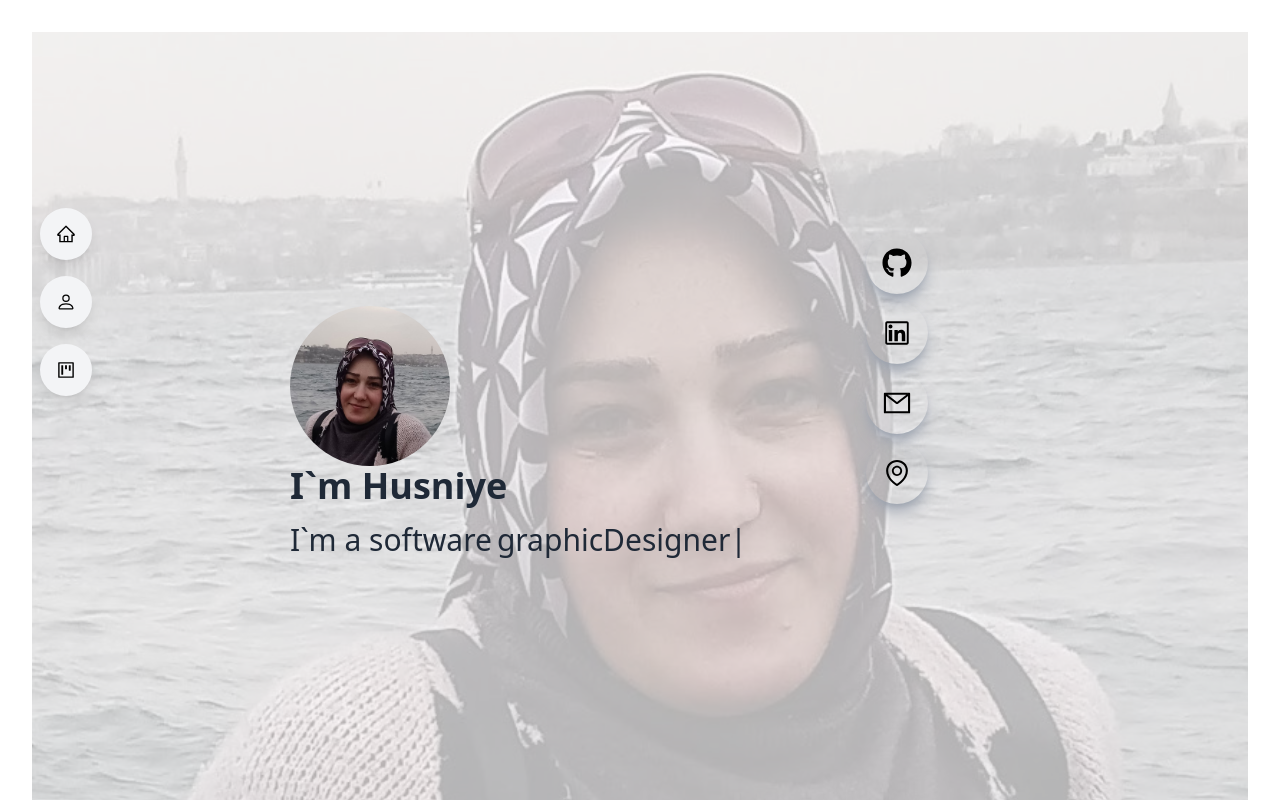
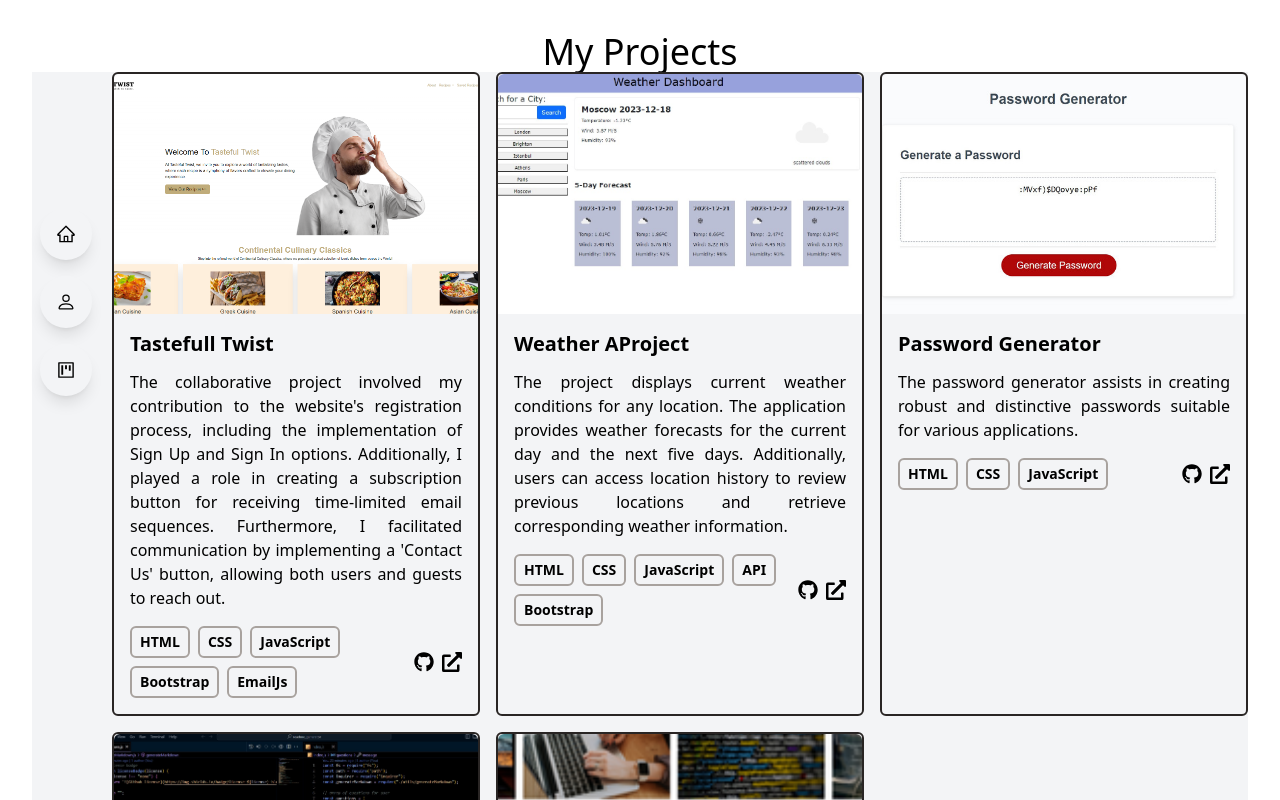
Before and after one commit to tigerkaplan/HusniyeErparunWebPortfolio, a React (Vite) app: page / in a window 1280 px wide. Shown: the top 800 px of the page. Built offline with nearby package versions, Linux system fonts and the light colour scheme.

Commit message:
modified

```diff
--- a/src/App.jsx
+++ b/src/App.jsx
@@ -11,7 +11,7 @@
 
         <Sidebar />
         <Routes>
-          <Route path="/" element={<Home />} />
+          <Route path="/" element={<Projects />} />
           <Route path="/about" element={<About />} />
           <Route path="/projects" element={<Projects />} />
         </Routes>
```
